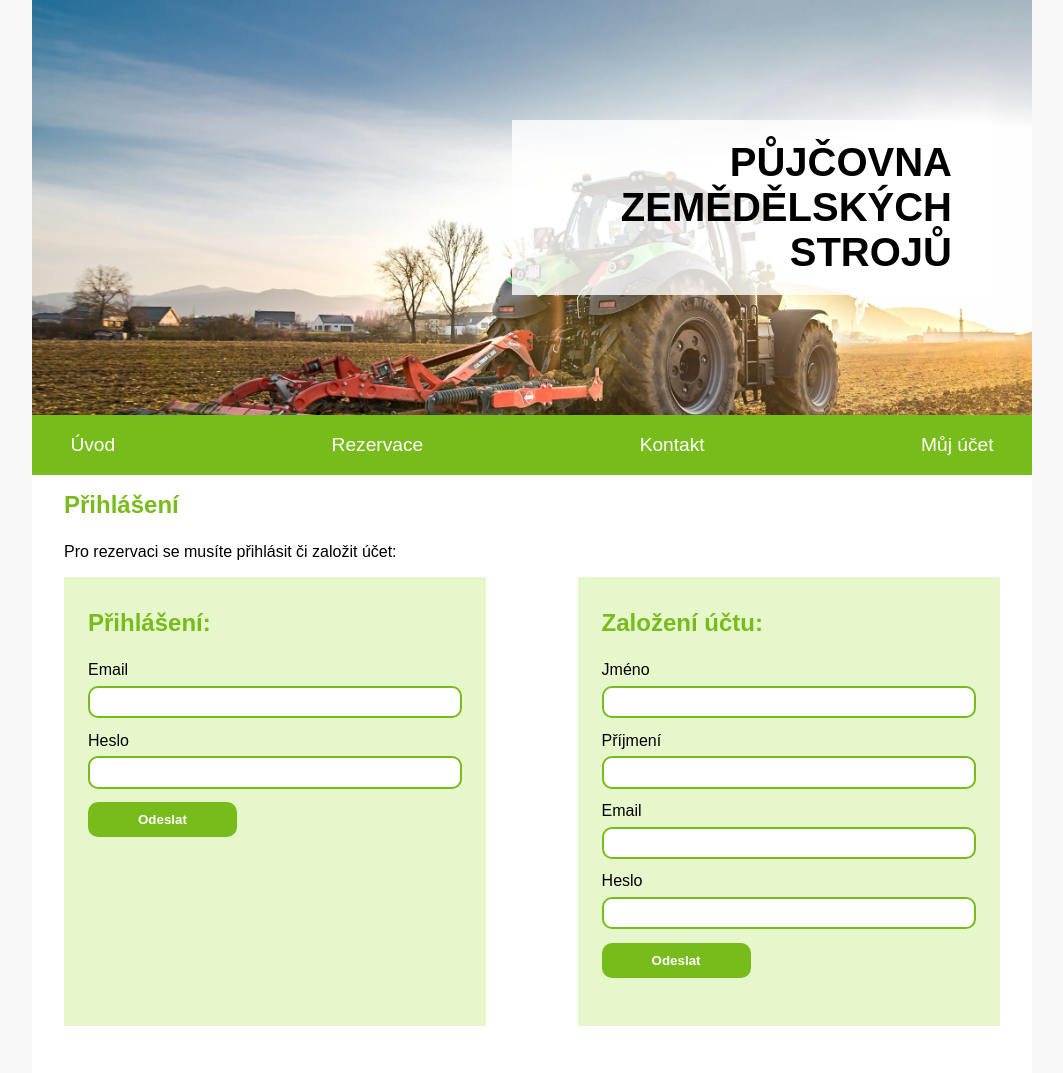
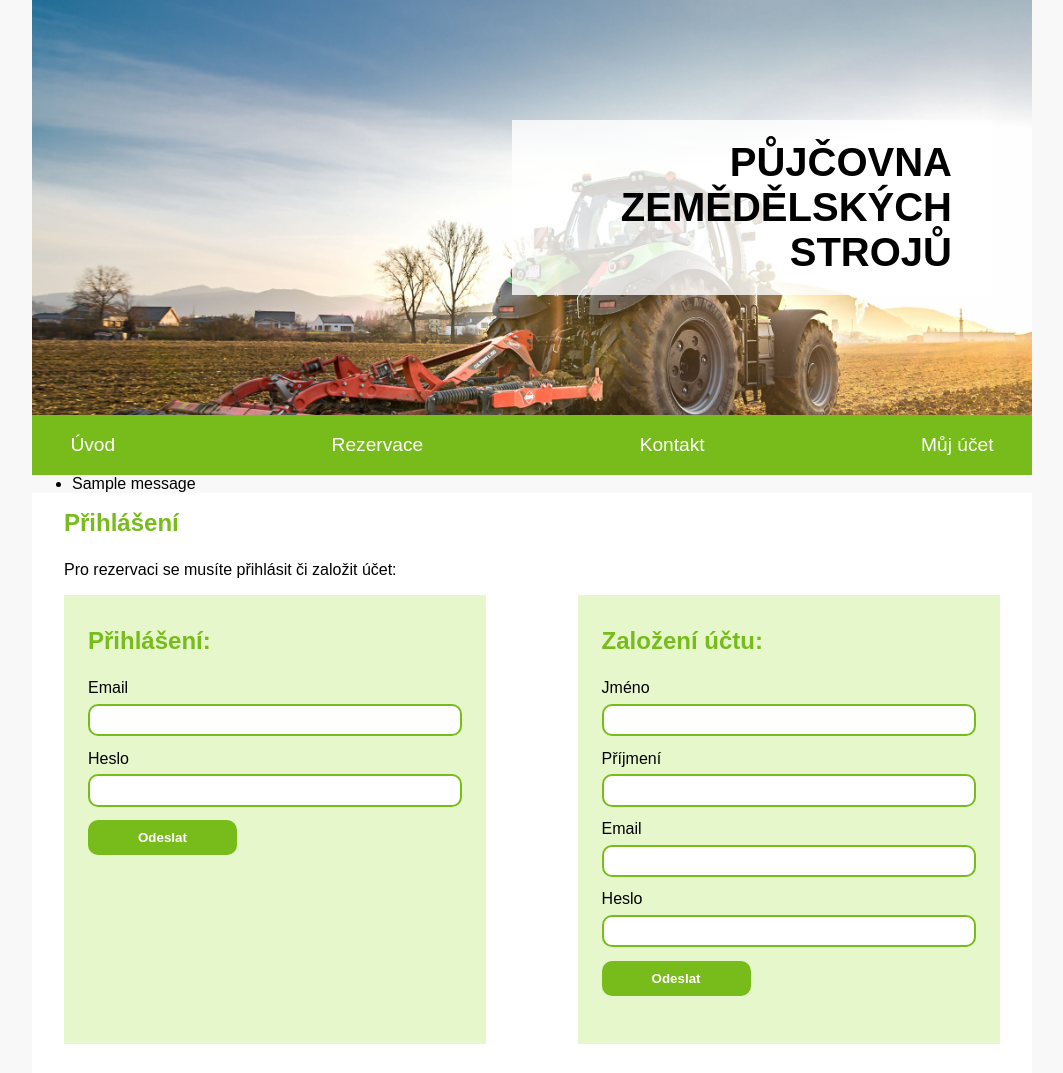
Before and after one commit to zmackiv/web-project, a Flask app: page /account in a window 1280 px wide. Shown: the top 1073 px of the page, without its empty margins (108-1171 px from the left). Run offline with Flask 2, Linux system fonts and the light colour scheme; one stand-in notice (Sample message) is shown; some libraries are stand-ins or nearby versions.

Commit message:
zobrazení flash zpráv

```diff
--- a/templates/__main.jinja
+++ b/templates/__main.jinja
@@ -26,6 +26,16 @@
     </dd>
     {% endmacro %}
 
+      {% with messages = get_flashed_messages() %}
+        {% if messages %}
+          <ul class=flashes>
+          {% for message in messages %}
+            <li>{{ message }}</li>
+          {% endfor %}
+          </ul>
+        {% endif %}
+      {% endwith %}
+
       {%  block content %}
       default
       {% endblock %}
```
